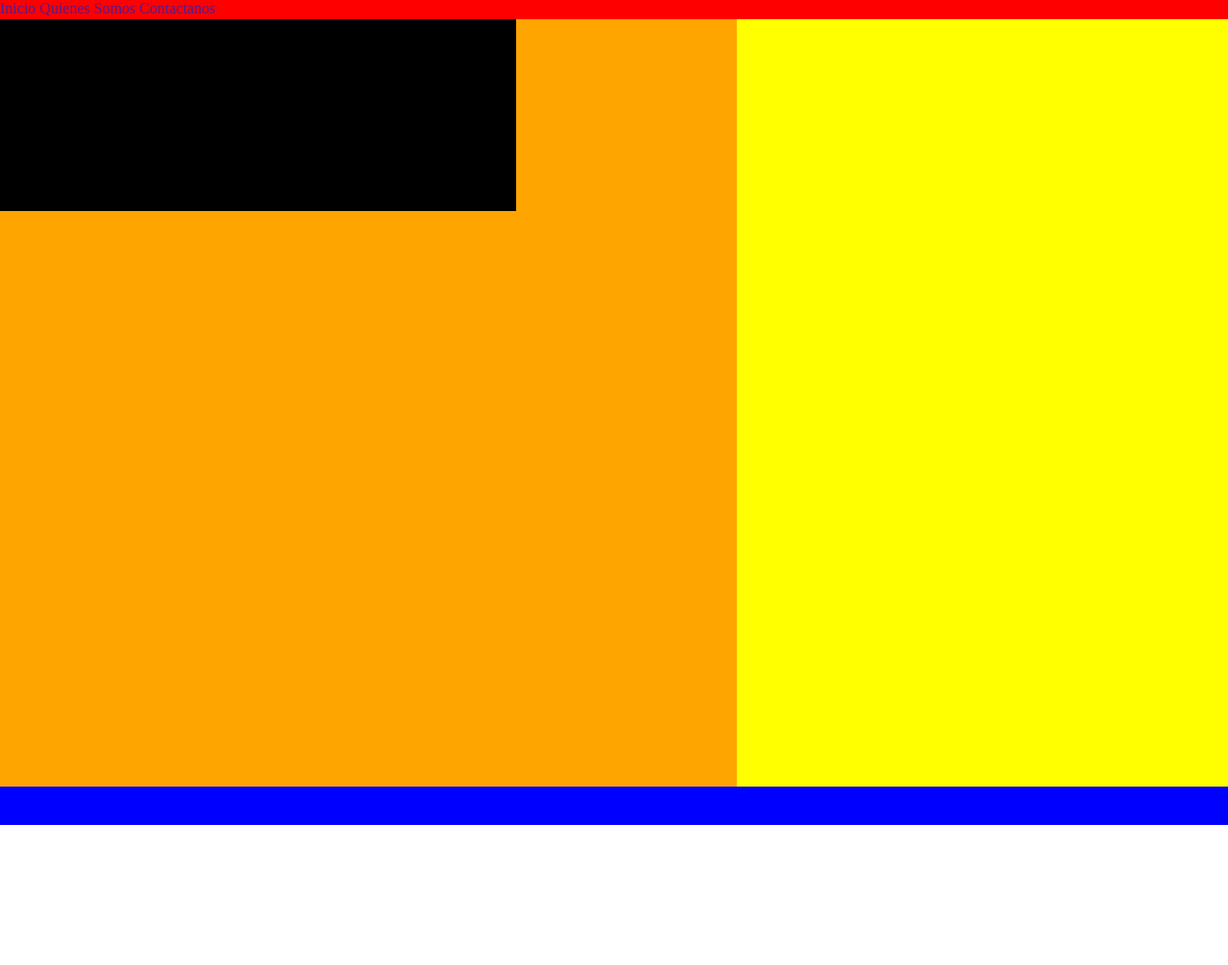
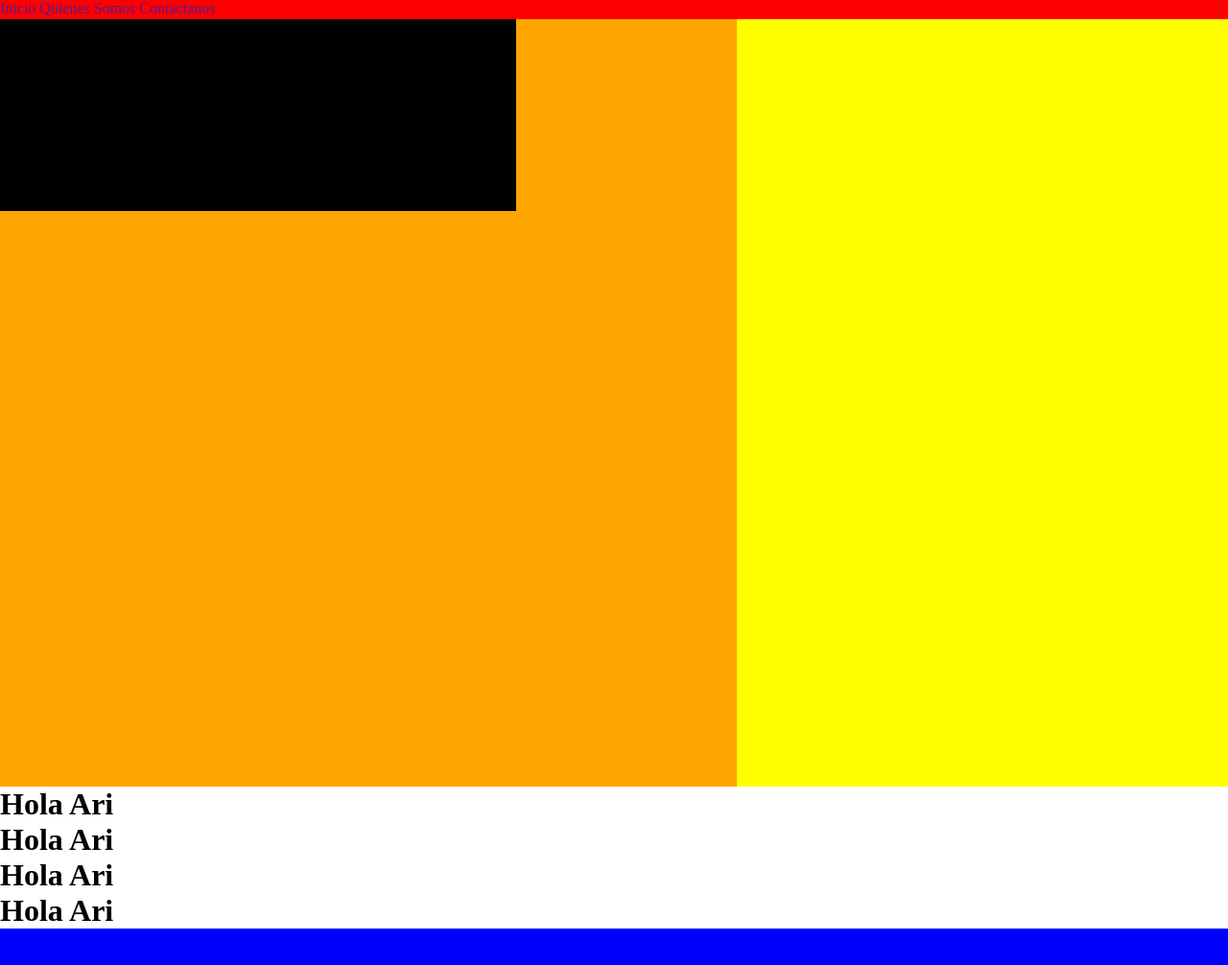
Before and after one commit to christiancelis/PracticaResponsive, a plain HTML site: page index.html in a window 1280 px wide. Shown: the whole page at 96% size. Before the commit the page ends 860 px from the top, so only its background shows below. Drawn offline with Linux system fonts and the light colour scheme.

Commit message:
nuevo cambio

```diff
--- a/index.html
+++ b/index.html
@@ -37,6 +37,11 @@
 
       </div>
 
+      <h1>Hola Ari</h1>
+      <h1>Hola Ari</h1>
+      <h1>Hola Ari</h1>
+      <h1>Hola Ari</h1>
+
 
 
     </main>
```
